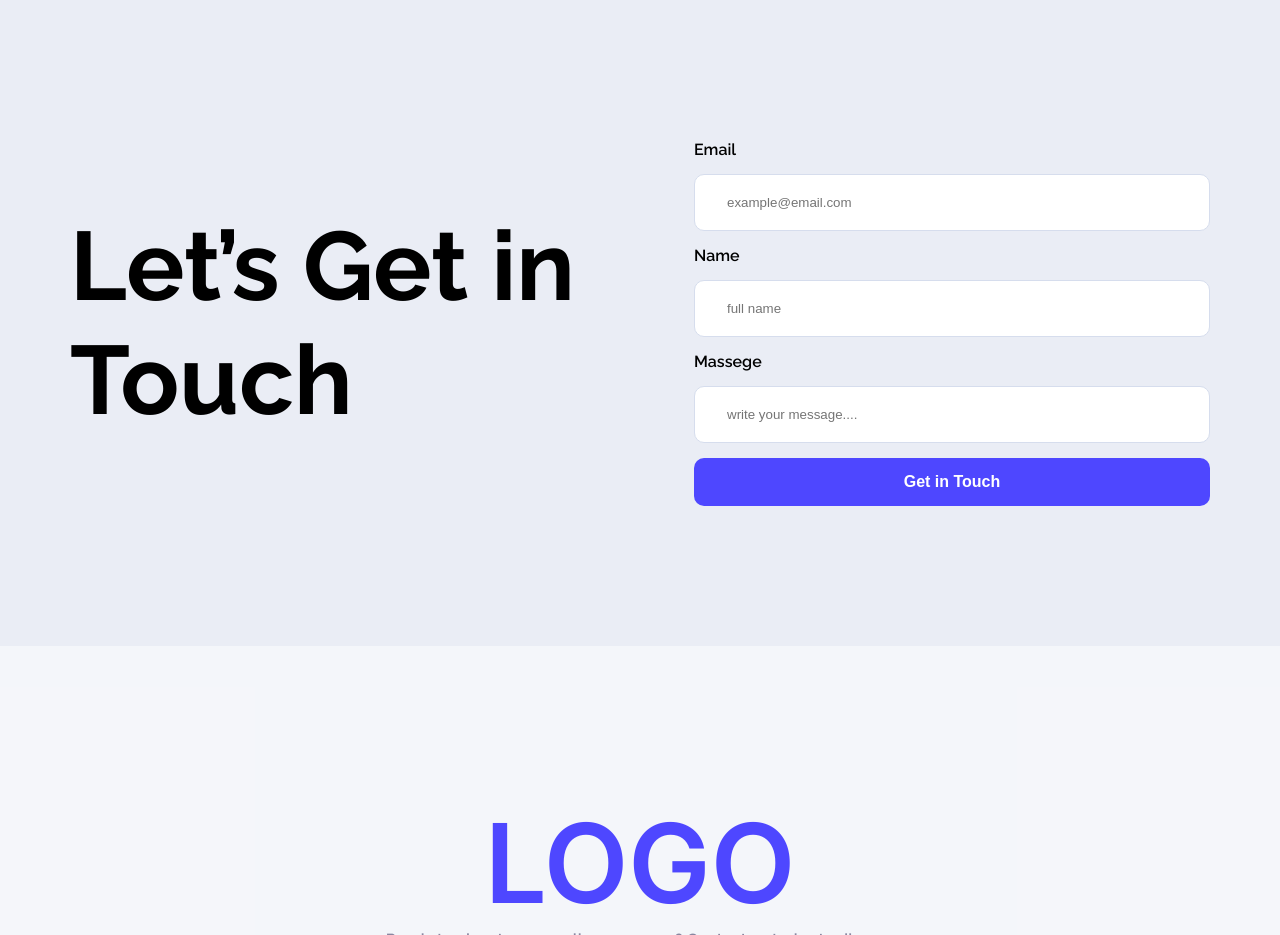
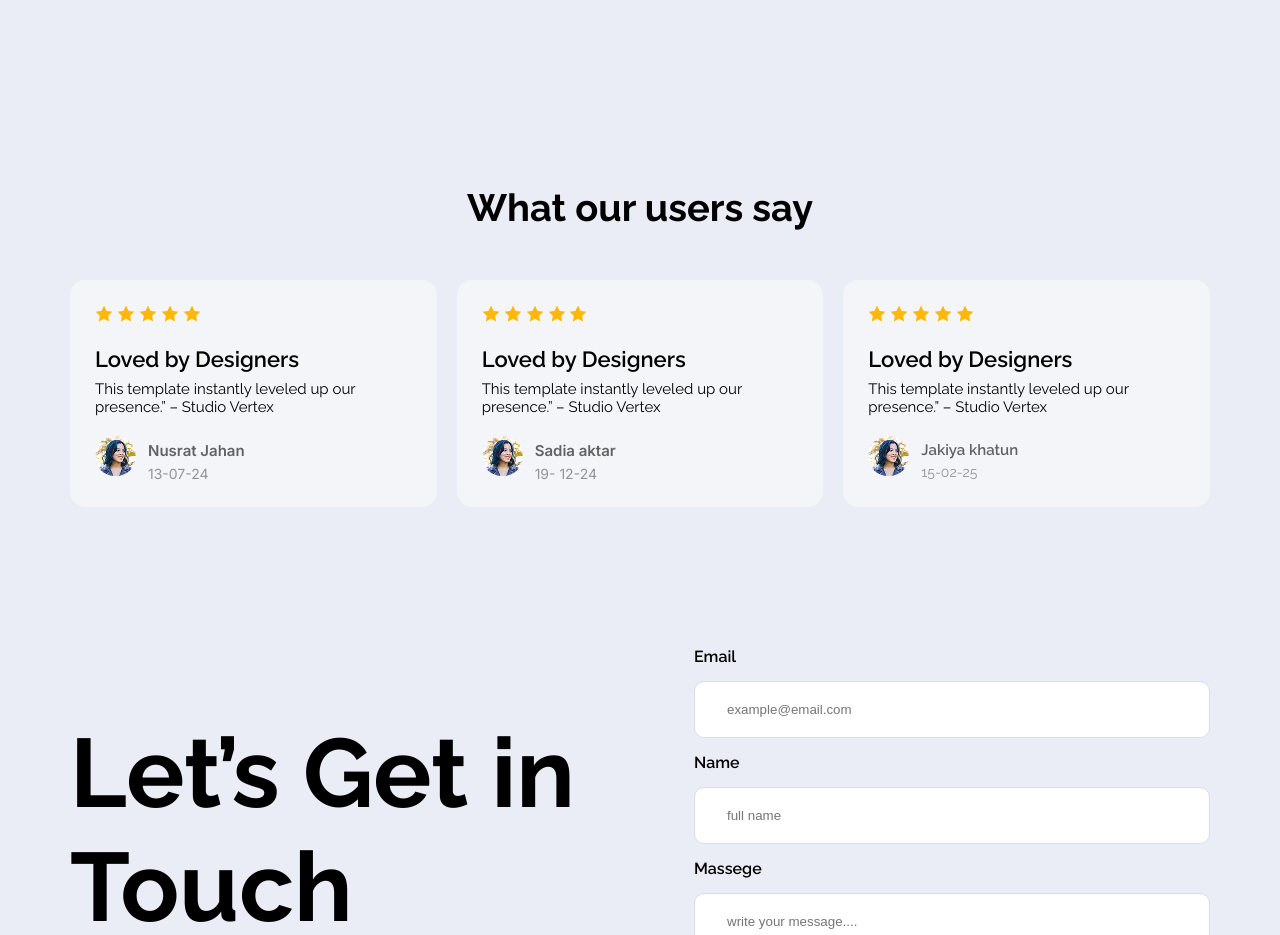
Before and after one commit to Jahidhasan787/B12A01-landing-launchpad, a plain HTML site: page index.html in a window 1280 px wide. Shown: the part 1600-2535 px from the top of the page. Drawn offline with Linux system fonts and the light colour scheme.

Commit message:
added review section

```diff
--- a/assignment-1-styles.css
+++ b/assignment-1-styles.css
@@ -134,6 +134,62 @@ nav h1 {
     font-weight: 400;
     color: rgba(0, 0, 0, 0.5);
 }
+/* user feedback section styles */
+
+
+.users-feedback{
+    text-align: center;
+    margin: 135px auto 0;
+}
+
+.card-container{
+    display: flex;
+    justify-content: space-between;
+    gap: 20px;
+}
+.card{
+    max-width: 3750px;
+    width: 100%;
+    text-align: center;
+    background-color: rgba(255, 255, 255, .4);
+    border-radius: 15px;
+    padding: 25px;
+    text-align: left;
+
+}
+.card .card-content{
+    margin: 20px auto;
+}
+
+.card .card-content h3{
+    font-size:22px;
+    font-weight:600;
+    margin: 8px auto;
+}
+.card .card-content h5{
+   font-size: 15px;
+    font-weight: 400;
+}
+.reviewer-data{
+    display: flex;
+    gap: 12px;
+    text-align: left;
+}
+.reviewer-image img{
+    border-radius: 9999px;
+}
+ .reviewer-content h5{
+    font-size: 15px;
+    font-weight: 600;
+    color: rgba(0, 0, 0, 0.6);
+    margin: 5px auto;
+
+ }
+.reviewer-content p{
+    font-size: 14px;
+    font-weight: 400;
+    color: rgba(0, 0, 0, 0.4);
+}
 
 /* get in touch section styles */
 
--- a/index.html
+++ b/index.html
@@ -57,6 +57,82 @@
                     </div>
                 </div>
             </div>
+            <div class="users-feedback">
+                <div class="productive-user-title">
+                    <h1>
+                        What our users say
+                    </h1>
+                </div>
+                <div class="card-container">
+                    <div class="card">
+                        <div class="card-images">
+                            <img src="Assets/icon-star.png" alt="star icon">
+                            <img src="Assets/icon-star.png" alt="star icon">
+                            <img src="Assets/icon-star.png" alt="star icon">
+                            <img src="Assets/icon-star.png" alt="star icon">
+                            <img src="Assets/icon-star.png" alt="star icon">
+                        </div>
+                        <div class="card-content">
+                            <h3>Loved by Designers</h3>
+                            <h5>This template instantly leveled up our presence.” – Studio Vertex</h5>
+                        </div>
+                        <div class="reviewer-data">
+                            <div class="reviewer-image">
+                                <img src="Assets/avatar.png" alt="reviewer-content image">
+                            </div>
+                            <div class="reviewer-content inter-font">
+                                <h5>Nusrat Jahan</h5>
+                                <p>13-07-24</p>
+                            </div>
+                        </div>
+                    </div>
+                    <div class="card">
+                        <div class="card-images">
+                            <img src="Assets/icon-star.png" alt="star icon">
+                            <img src="Assets/icon-star.png" alt="star icon">
+                            <img src="Assets/icon-star.png" alt="star icon">
+                            <img src="Assets/icon-star.png" alt="star icon">
+                            <img src="Assets/icon-star.png" alt="star icon">
+                        </div>
+                        <div class="card-content">
+                            <h3>Loved by Designers</h3>
+                            <h5>This template instantly leveled up our presence.” – Studio Vertex</h5>
+                        </div>
+                        <div class="reviewer-data">
+                            <div class="reviewer-image">
+                                <img src="Assets/avatar.png" alt="reviewer-content image">
+                            </div>
+                            <div class="reviewer-content inter-font">
+                                <h5>Sadia aktar</h5>
+                                <p>19- 12-24</p>
+                            </div>
+                        </div>
+                    </div>
+                    <div class="card">
+                        <div class="card-images">
+                            <img src="Assets/icon-star.png" alt="star icon">
+                            <img src="Assets/icon-star.png" alt="star icon">
+                            <img src="Assets/icon-star.png" alt="star icon">
+                            <img src="Assets/icon-star.png" alt="star icon">
+                            <img src="Assets/icon-star.png" alt="star icon">
+                        </div>
+                        <div class="card-content">
+                            <h3>Loved by Designers</h3>
+                            <h5>This template instantly leveled up our presence.” – Studio Vertex</h5>
+                        </div>
+                        <div class="reviewer-data">
+                            <div class="reviewer-image">
+                                <img src="Assets/avatar.png" alt="reviewer-content image">
+                            </div>
+                            <div class="reviewer-content">
+                                <h5>Jakiya khatun</h5>
+                                <p>15-02-25</p>
+                            </div>
+                        </div>
+                    </div>
+                </div>
+            </div>
+
             <div class="get-in-touch-section">
                 <div class="get-in-touch-title">
                     <h1>Let’s Get in Touch</h1>
@@ -89,4 +165,5 @@
         </div>
     </footer>
 </body>
+
 </html>
```
